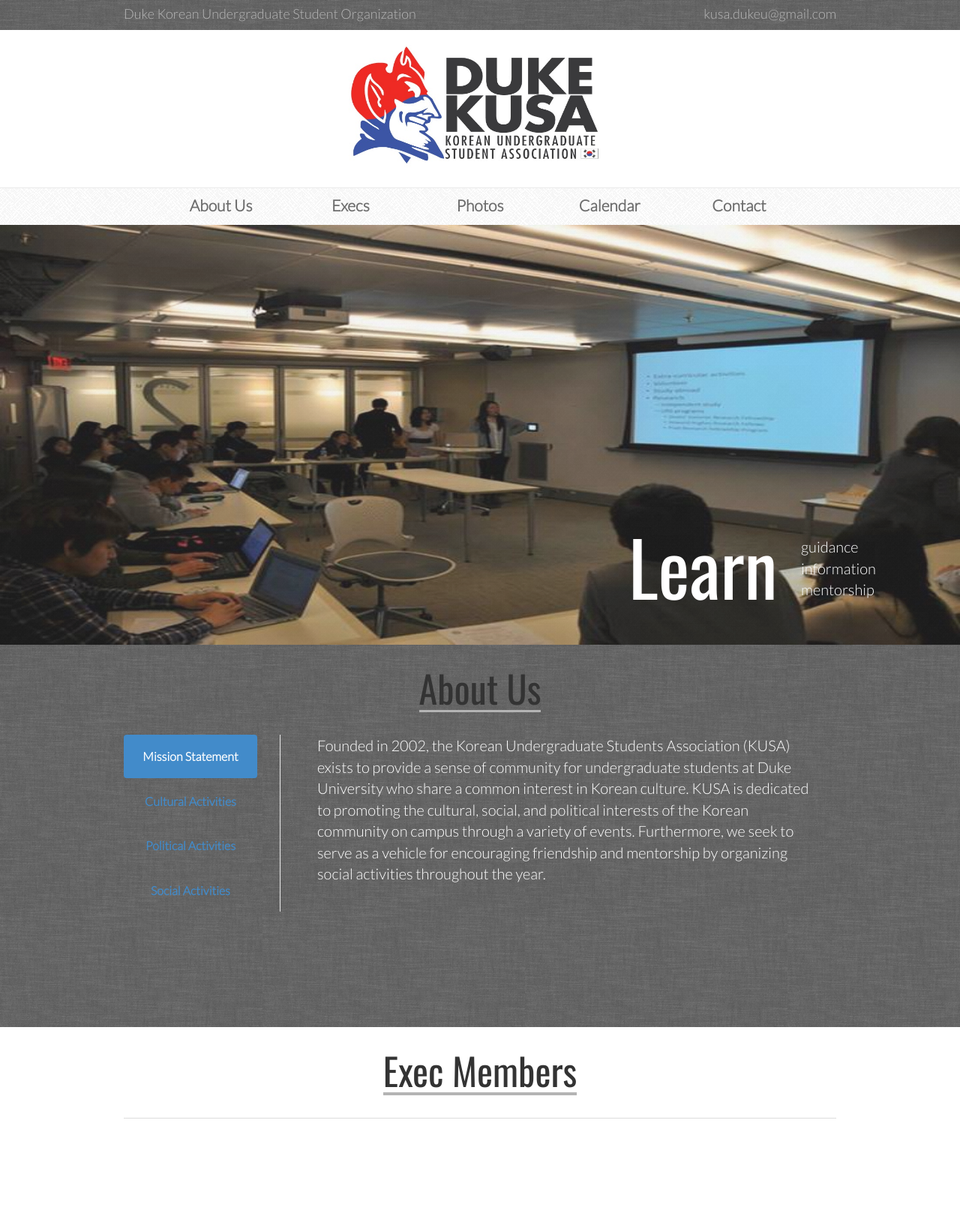
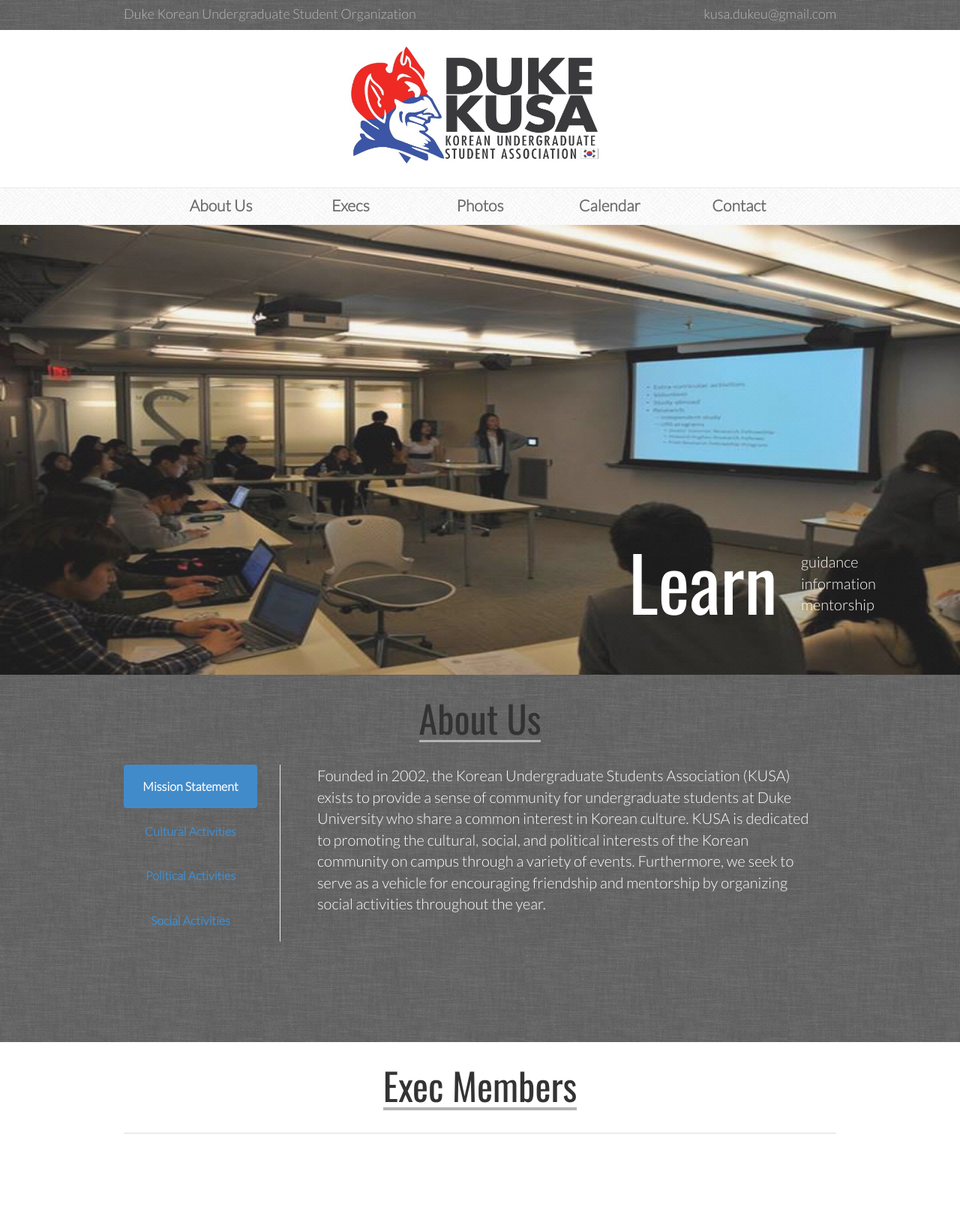
Before and after one commit to lees28/kusaweb, a Django app: page /eng in a window 1280 px wide. Shown: the top 1630 px of the page at 75% size. Run offline with Django 3.2, Linux system fonts and the light colour scheme; parts of the project's set-up code (start-up, migrations or seed data) failed here and were passed over; some libraries are stand-ins or nearby versions.

Commit message:
fixed layout problem

```diff
--- a/KUSAapp/static/css/style.css
+++ b/KUSAapp/static/css/style.css
@@ -132,7 +132,7 @@ p {
 /* carousel */
 #carousel {
 	background-image:url("../images/nasty_fabric.png");
-	height:			  560px;
+	height:			  600px;
 }
 #carousel-and-nav {
 	height:  500px;
@@ -145,7 +145,7 @@ p {
     /*width:	  750px;
     height:   420px;*/
     width:100%;
-    height:560px;
+    height:600px;
     margin:	  0 auto;
     /*border:   5px solid grey;*/
 }
@@ -181,11 +181,11 @@ p {
 }
 	#explore-title {
 		left:100px;
-		top:60px;
+		top:40px;
 	}
 	#explore-desc {
 		left:400px;
-		top:95px;
+		top:75px;
 	}
 	#explore-desc p {
 		float:left;
@@ -193,10 +193,10 @@ p {
 		clear:both;
 	}
 	#learn-title {
-		top:380px;
+		top:400px;
 	}
 	#learn-desc {
-		top:415px;
+		top:435px;
 	}
 	#learn-desc p {
 		float:left;
@@ -204,10 +204,10 @@ p {
 		clear:both;
 	}
 	#connect-title {
-		top:60px;
+		top:40px;
 	}
 	#connect-desc {
-		top:95px;
+		top:75px;
 	}
 	#connect-desc p {
 		float:left;
@@ -257,7 +257,7 @@ p {
 
 #about {
 	background-image: url("../images/grey_wash_wall.png");
-	height: 		  510px;
+	height: 		  490px;
 	/*	*/
 }
 #about h1 {
@@ -315,6 +315,9 @@ p {
 }
 #exec h1 {
 	border-bottom: 4px solid #B4B4B4;
+}
+#exec h5 {
+	font-size:14px;
 }
 #exec p {
 	margin: 0 auto;
```
